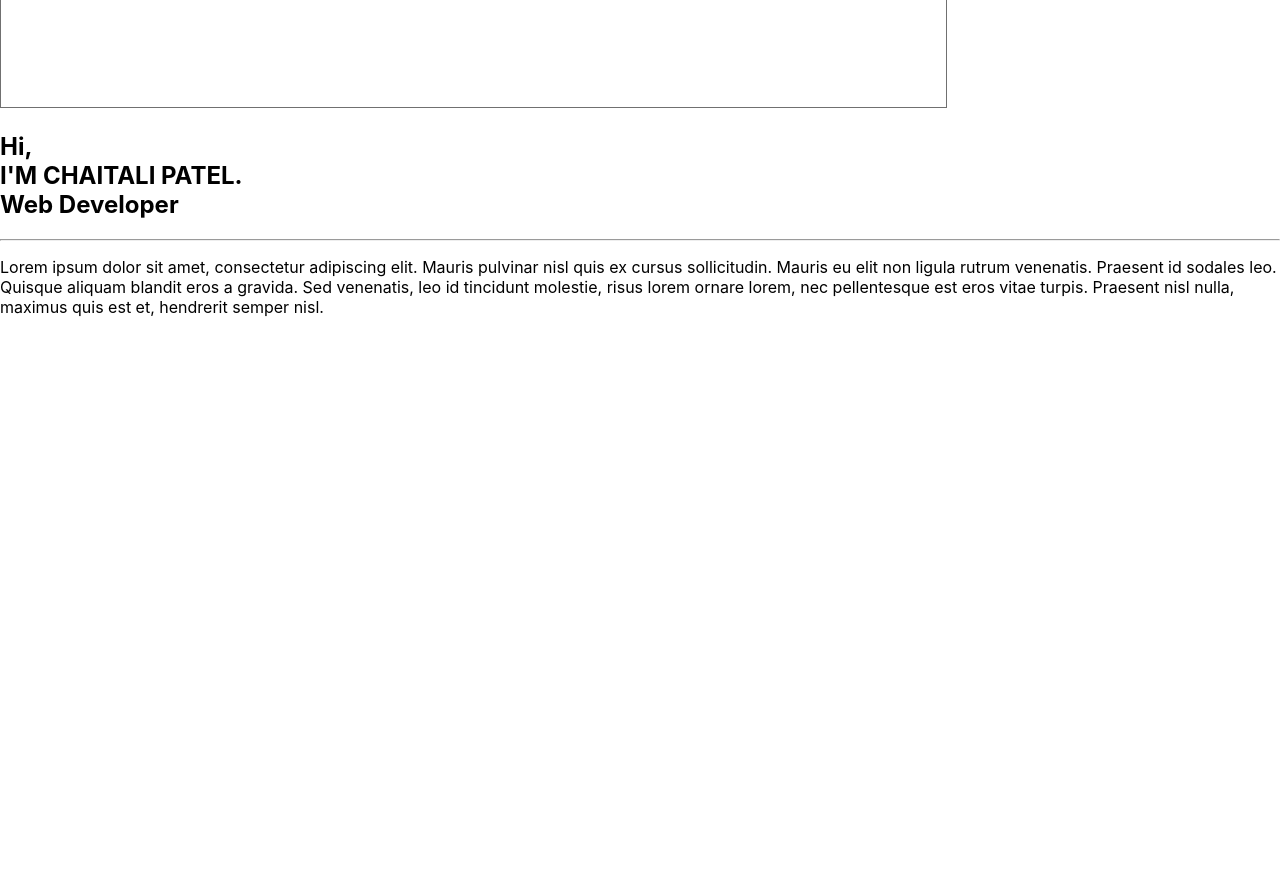
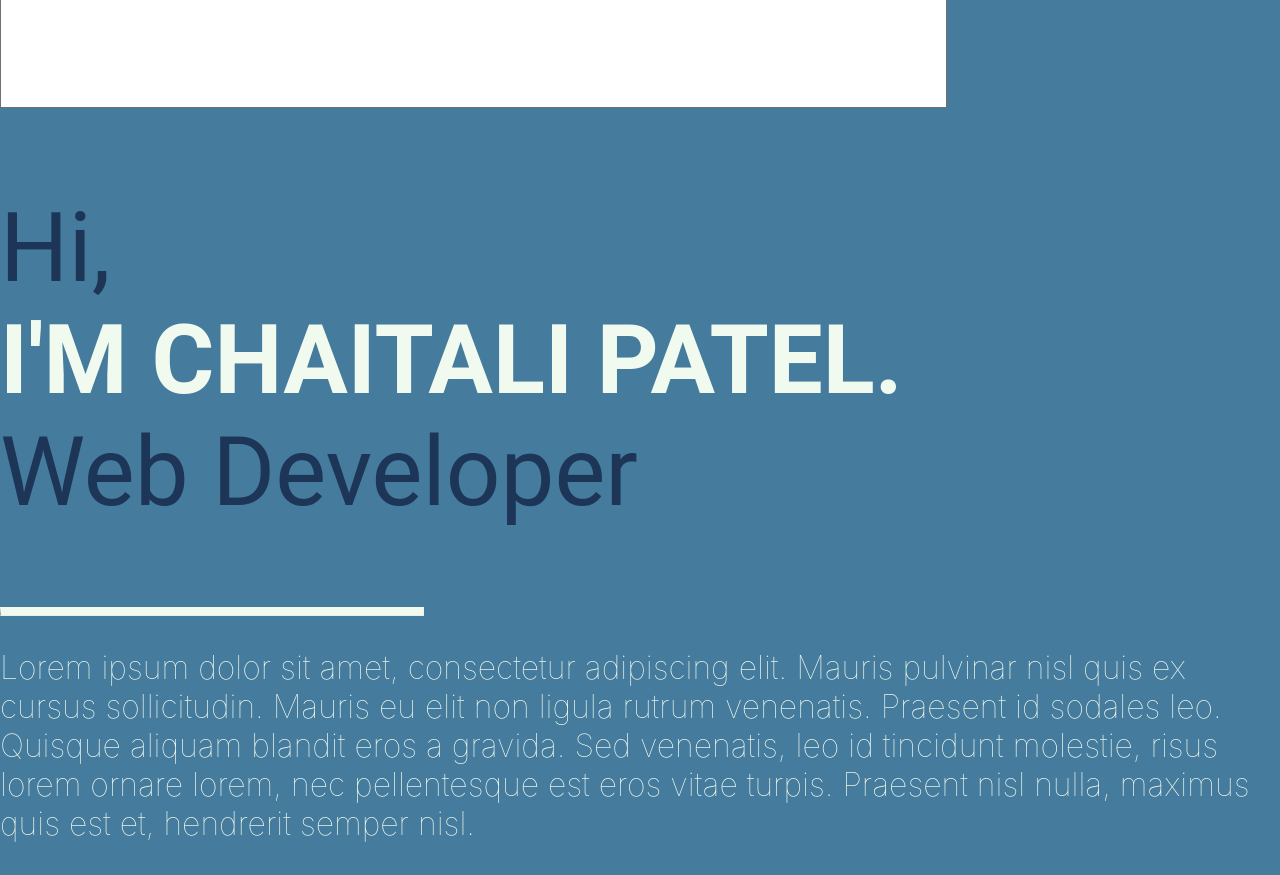
Before and after one commit to chaitalizn/dev-portfolio, a React (Create React App) app: page / in a window 1280 px wide. Shown: the part 720-1595 px from the top of the page. Before the commit the page ends 1053 px from the top, so only its background shows below. Built offline with nearby package versions, Linux system fonts and the light colour scheme.

Commit message:
basic styling for About component

```diff
--- a/src/index.css
+++ b/src/index.css
@@ -1,3 +1,15 @@
+:root {
+  --primary: #457B9D;
+  --secondary: #1D3557;
+  --hightlight: #A8DADC;
+  --light: #F1FAEE;
+  --bold: #E63946;
+}
+
+main {
+  margin: 0 auto;
+}
+
 body {
   margin: 0;
   font-family: -apple-system, BlinkMacSystemFont, 'Segoe UI', 'Roboto', 'Oxygen',
@@ -5,9 +17,30 @@ body {
     sans-serif;
   -webkit-font-smoothing: antialiased;
   -moz-osx-font-smoothing: grayscale;
+  background-color: var(--primary);
 }
 
-code {
-  font-family: source-code-pro, Menlo, Monaco, Consolas, 'Courier New',
-    monospace;
+h1 {
+  font-family: 'Roboto', sans-serif;
+  font-weight: normal;
+  font-size: 6rem;
+  color: var(--secondary);
 }
+
+.highlightName {
+  color: var(--light);
+  font-weight: bold;
+}
+
+hr {
+  width: 33%;
+  border-top: .5rem solid var(--light);
+  margin-left: 0;
+}
+
+p {
+  font-weight: 'Lato';
+  font-weight: lighter;
+  font-size: 2rem;
+  color: var(--light);
+}
```
Also changed, not shown: 1 other file (tests, documents, lock files or other folders).
